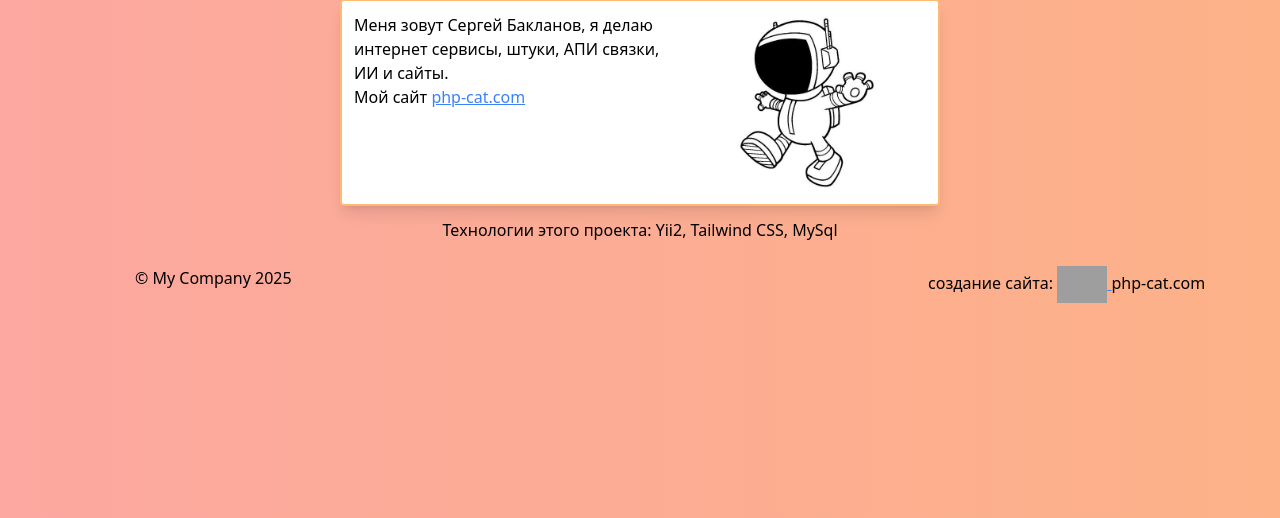
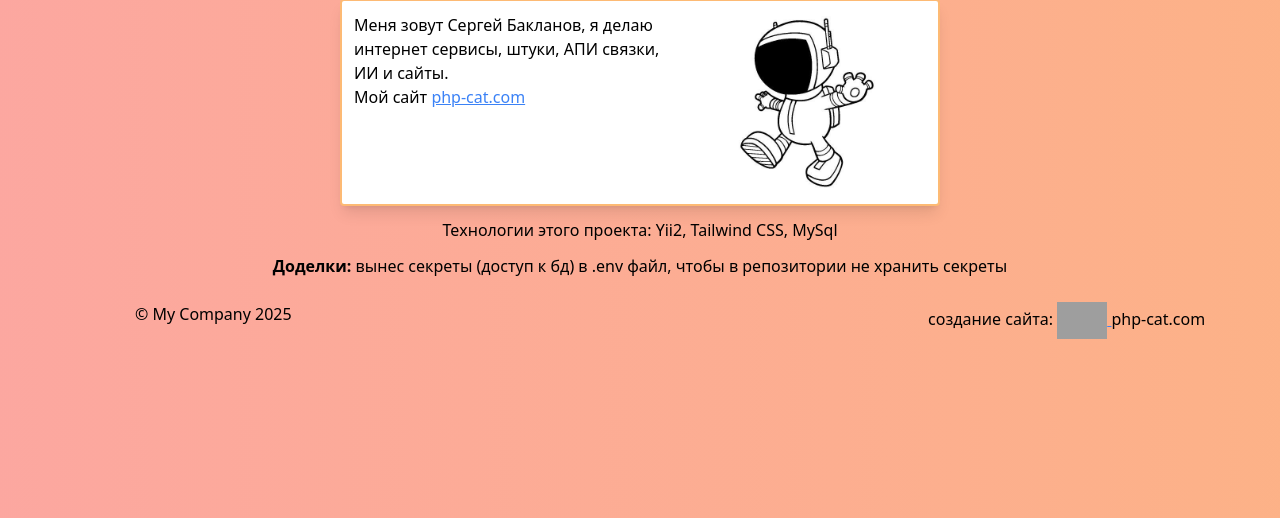
Before and after one commit to nyosru/2507yii2_test, a Yii app: template views/site/index.php in a window 1280 px wide. Shown: the part 241-759 px from the top of the page. Run offline with PHP 8.4 and a stand-in for Yii, Linux system fonts and the light colour scheme; the template is opened without the code that fills it, so the values that code supplies are empty; some libraries are stand-ins or nearby versions; grey boxes are pictures that could not be loaded.

Commit message:
Update index.php

```diff
--- a/views/site/index.php
+++ b/views/site/index.php
@@ -45,6 +45,11 @@ $this->title = 'Php-cat.com / test dev Yii2 ';
         <div class="text-center my-3">
             Технологии этого проекта:
             Yii2, Tailwind CSS, MySql
+        </div>
+
+        <div class="text-center my-3">
+            <b>Доделки:</b>
+            вынес секреты (доступ к бд) в .env файл, чтобы в репозитории не хранить секреты
         </div>
 
     </div>
```
